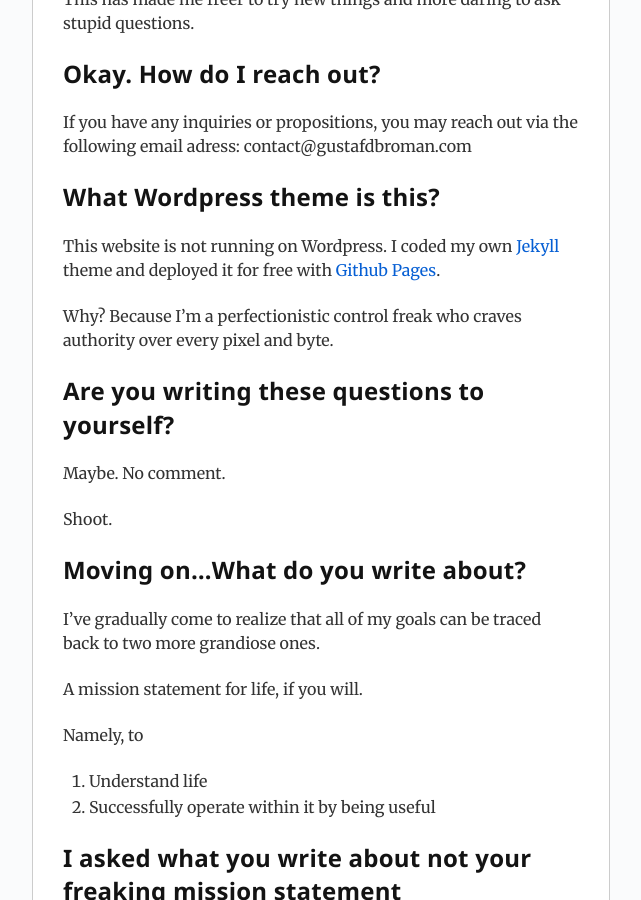
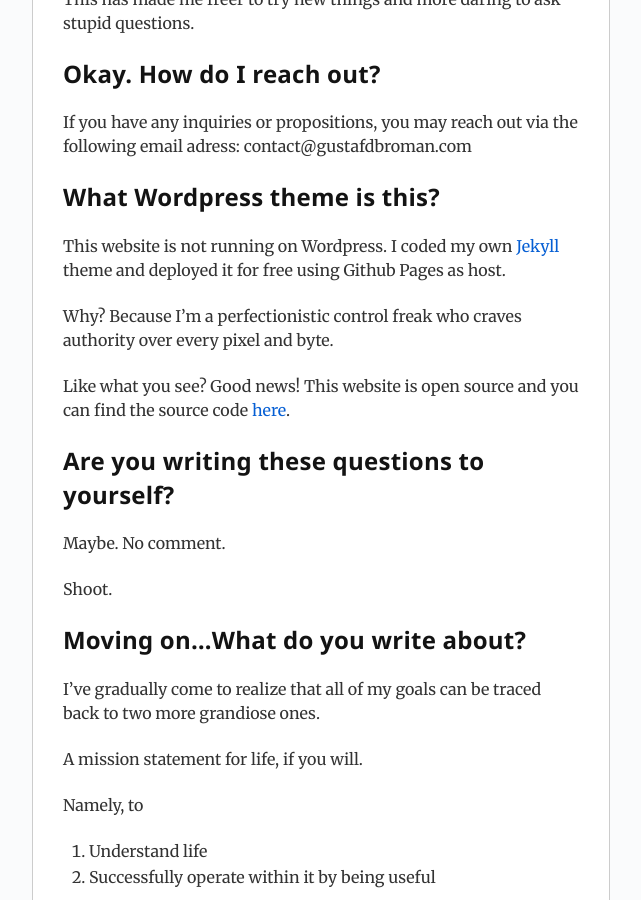
Before and after one commit to gdbroman/broman.blog, a Jekyll site: the page built from about.md, in a window 1280 px wide and 900 px high, scrolled down 1212 px. Shown: the whole window, without its empty margins (153-794 px from the left). Built offline with Jekyll 4.4.1, drawn with Linux system fonts in a browser that asks for light colours.

Commit message:
about update

```diff
--- a/about.md
+++ b/about.md
@@ -40,9 +40,11 @@ This has made me freer to try new things and more daring to ask stupid questions
 If you have any inquiries or propositions, you may reach out via the following email adress: contact@gustafdbroman.com
 
 ## What Wordpress theme is this?
-This website is not running on Wordpress. I coded my own [Jekyll](https://jekyllrb.com/){:target="_blank"} theme and deployed it for free with [Github Pages](https://pages.github.com/){:target="_blank"}.
+This website is not running on Wordpress. I coded my own [Jekyll](https://jekyllrb.com/){:target="_blank"} theme and deployed it for free using Github Pages as host.
 
 Why? Because I'm a perfectionistic control freak who craves authority over every pixel and byte.
+
+Like what you see? Good news! This website is open source and you can find the source code [here](https://github.com/gustafbroman/blog){:target="_blank"}.
 
 ## Are you writing these questions to yourself?
 Maybe. No comment.
```
